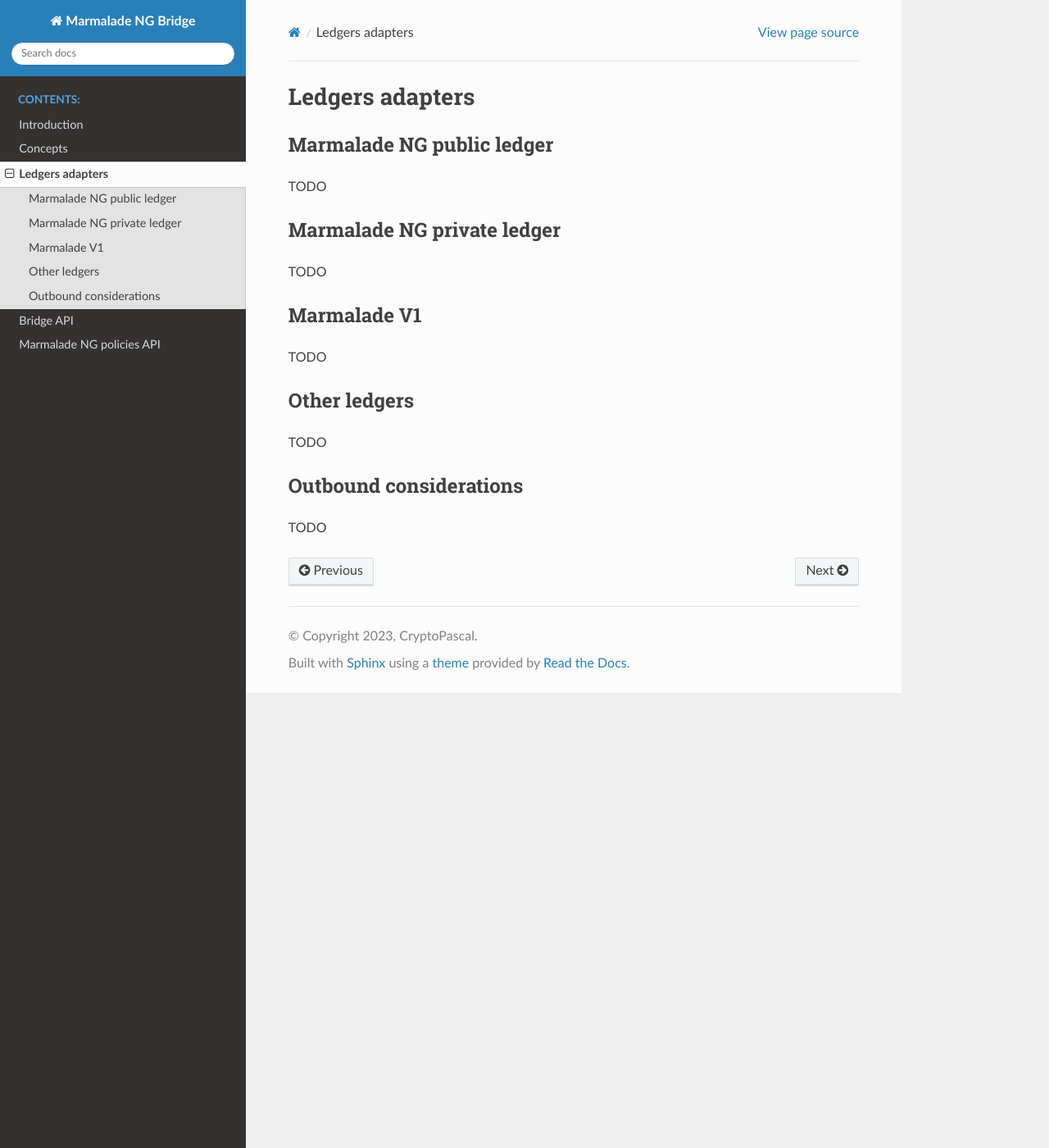
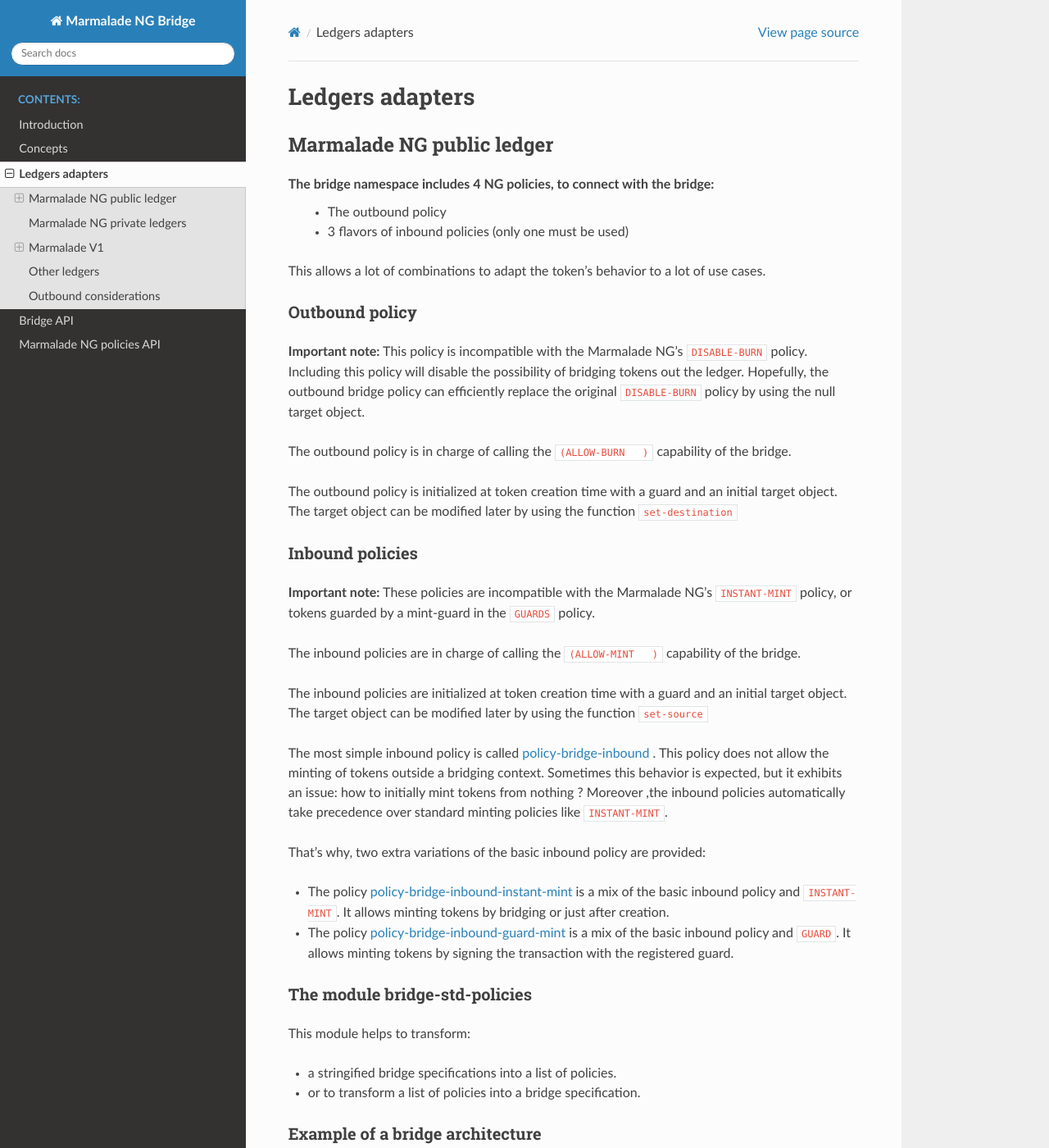
Before and after one commit to Marmalade-NG/marmalade-ng-bridge, a Sphinx documentation site: the page built from doc/source/adapters.rst, in a window 1280 px wide and 1400 px high. Shown: the whole window at 82% size. Built offline with Sphinx 7.4.7 and the Read the Docs theme 2.0.0, drawn with Linux system fonts in a browser that asks for light colours; some of the changed text lies outside the part shown.

Commit message:
Update doc

```diff
--- a/doc/source/adapters.rst
+++ b/doc/source/adapters.rst
@@ -4,17 +4,103 @@
 Marmalade NG public ledger
 --------------------------
 
-TODO
+The bridge namespace includes 4 NG policies, to connect with the bridge:
+  - The outbound policy
+  - 3 flavors of inbound policies (only one must be used)
 
-Marmalade NG private ledger
----------------------------
+This allows a lot of combinations to adapt the token's behavior to a lot of use cases.
 
-TODO
+
+Outbound policy
+^^^^^^^^^^^^^^^
+**Important note:** This policy is incompatible with the Marmalade NG's ``DISABLE-BURN`` policy.
+Including this policy will disable the possibility of bridging tokens out the ledger. Hopefully, the outbound bridge policy
+can efficiently replace the original ``DISABLE-BURN`` policy by using the null target object.
+
+The outbound policy is in charge of calling the ``(ALLOW-BURN   )`` capability of the bridge.
+
+The outbound policy is initialized at token creation time with a guard and an initial target object.
+The target object can be modified later by using the function ``set-destination``
+
+Inbound policies
+^^^^^^^^^^^^^^^^
+**Important note:** These policies are incompatible with the Marmalade NG's ``INSTANT-MINT`` policy, or tokens guarded by a mint-guard in the ``GUARDS`` policy.
+
+The inbound policies are in charge of calling the ``(ALLOW-MINT   )`` capability of the bridge.
+
+The inbound policies are initialized at token creation time with a guard and an initial target object.
+The target object can be modified later by using the function ``set-source``
+
+The most simple inbound policy is called :ref:`POLICY-BRIDGE-INBOUND` . This policy does not allow the minting of tokens outside a bridging context.
+Sometimes this behavior is expected, but it exhibits an issue: how to initially mint tokens from nothing ?
+Moreover ,the inbound policies automatically take precedence over standard minting policies like ``INSTANT-MINT``.
+
+That's why, two extra variations of the basic inbound policy are provided:
+
+- The policy :ref:`POLICY-BRIDGE-INBOUND-INSTANT-MINT` is a mix of the basic inbound policy and ``INSTANT-MINT``. It allows minting tokens by bridging or just after creation.
+
+- The policy :ref:`POLICY-BRIDGE-INBOUND-GUARD-MINT` is a mix of the basic inbound policy and ``GUARD``. It allows minting tokens by signing the transaction with the registered guard.
+
+
+The module bridge-std-policies
+^^^^^^^^^^^^^^^^^^^^^^^^^^^^^^
+This module helps to transform:
+
+- a stringified bridge specifications into a list of policies.
+
+- or to transform a list of policies into a bridge specification.
+
+
+Example of a bridge architecture
+^^^^^^^^^^^^^^^^^^^^^^^^^^^^^^^^
+Ledger A is the initial minting ledger, while Ledger B is a bridged only ledger.
+
+.. image:: diagrams/example_ng_policies.svg
+
+
+
+Marmalade NG private ledgers
+----------------------------
+The official deployment of the bridge policies is statically linked to the official Marmalade NG.
+
+If someone wants to make them work with a private ledger, he has to deploy other instances of the bridge policies
+linked to his ledger.
+This can be easily done by following the instructions in the Readme file in the ``deployment`` directory.
+
 
 Marmalade V1
 ------------
 
-TODO
+Helper
+^^^^^^
+To bridge tokens from a Marmalade V1 ledger, a helper (gateway) module must be used.
+The reason is that the poly-fungible-v2 interface standardized in **KIP-0013** doesn't expose the ``burn``
+function.
+
+The helper is just a simple module that implements the ``marmalade-burn-helper-v1`` interface to expose the burn function.
+A standard helper is provided by the official bridge deployment on chain 8, linked to the official ``marmalade.ledger``
+
+To bridge tokens from a third party Marmalade V1 ledger, a third party helper must be deployed. There is no such difficulty.
+Just deploy a copy of the existing module by changing the FQN of the targeted ledger.
+
+Adapt the policy
+^^^^^^^^^^^^^^^^
+
+To bridge a token, its policy must be changed to authorize burning and call the bridge's capability ``(ALLOW-BURN-V1)``
+
+Example of an ``enforce-burn`` function of a Marmalade V1 policy, allowing bridging.
+
+.. code-block:: lisp
+
+  (defun enforce-burn:bool
+    ( token:object{token-info}
+      account:string
+      amount:decimal
+    )
+    (enforce-ledger)
+    (require-capability (ALLOW-BURN-V1 marmalade.ledger (at 'id token)
+                                       {'ledger:"marmalade-ng-A.ledger", 'token:"", 'chain:""}))
+  )
 
 Other ledgers
 -------------
--- a/doc/source/api_ng_policies.rst
+++ b/doc/source/api_ng_policies.rst
@@ -8,3 +8,4 @@
    policy-inbound.rst
    policy-inbound-instant-mint.rst
    policy-inbound-guard-mint.rst
+   bridge-std-policies.rst
--- a/doc/source/policy-inbound-instant-mint.rst
+++ b/doc/source/policy-inbound-instant-mint.rst
@@ -8,7 +8,8 @@
 
 Allows a token to be bridged in, according to the target object.
 
-This policy prevents any mint out of bridging context.
+This policy allows a token to be minted from nothing in the same transaction he has been created.
+Exactly like the ``INSTANT-MINT`` policy.
 
 **Note:** Incompatible with the ``INSTANT-MINT`` policy, or a guarded mint of the ``GUARD`` policy.
 
```
Also changed, not shown: doc/source/bridge-std-policies.rst (added, +74 -0 lines), doc/source/diagrams/example_ng_policies.svg (added), 1 other file.
